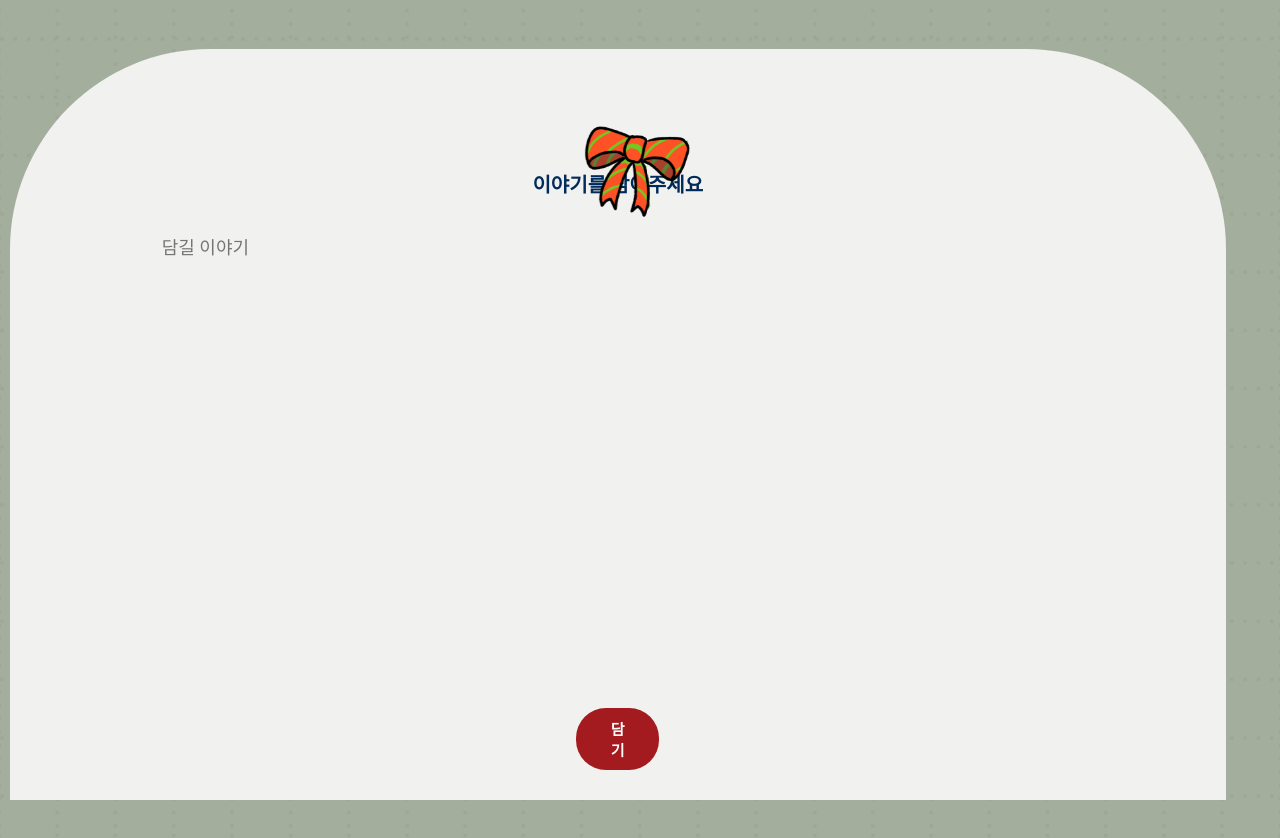
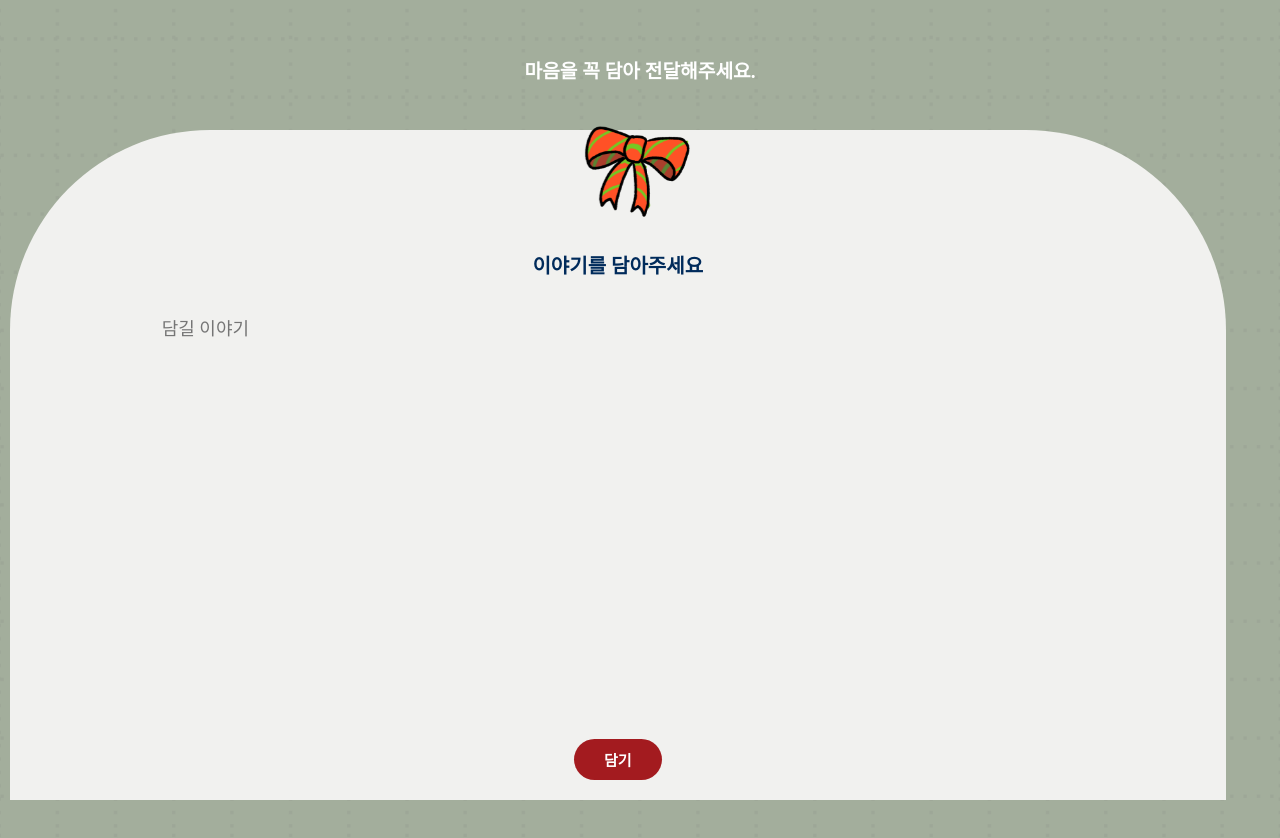
Before and after one commit to mogg22/Advent_calender, a React (Create React App) app in the folder frontend/: page /main/post in a window 1280 px wide. Shown: the top 838 px of the page. Built offline with nearby package versions, Linux system fonts and the light colour scheme; a web font is replaced by a local one.

Commit message:
[1206] FE-BE연동 Post 및 post + login 버튼 css 수정 #서윤

```diff
--- a/frontend/src/pages/Post.js
+++ b/frontend/src/pages/Post.js
@@ -67,11 +67,14 @@ function Post() {
                 <p>이야기를 담아주세요</p>
               </div>
               <div className="post-write">
-                <div className="write-content">
-                  <textarea name="content" placeholder="담길 이야기" onChange={handleInputChange}></textarea>
-                </div>
-                <div className="submit-btn">
-                  <button onClick={handleSubmit}>담기</button>
+                <div className="post-form">
+                  <div className="write-content">
+                    <textarea name="content" placeholder="담길 이야기" onChange={handleInputChange}></textarea>
+                  </div>
+                  <input type="hidden" name="currentDate" value={getCurrentDate()} />
+                  <div className="submit-btn">
+                    <button onClick={handleSubmit}>담기</button>
+                  </div>
                 </div>
               </div>
             </div>
--- a/frontend/src/styles/Login.css
+++ b/frontend/src/styles/Login.css
@@ -1,4 +1,3 @@
-
 .start-page {
   background-color: #77514e;
   width: 100vw;
@@ -32,7 +31,7 @@
 }
 
 .login-content {
-    background-image: url("../img/whitedoor_main.png") ;
+  background-image: url("../img/whitedoor_main.png");
   background-size: contain;
   background-position: center;
   background-repeat: no-repeat;
@@ -57,7 +56,8 @@
   margin: 10px 0px 10px 0px;
 }
 
-.name, .password{
+.name,
+.password {
   display: flex;
   flex-direction: column;
   justify-content: center;
@@ -88,10 +88,10 @@ label {
   outline: none;
 }
 
-button {
+.login-content button {
   width: 83px;
   box-sizing: border-box;
-    background-color: #002B5B;
+  background-color: #002b5b;
   color: white;
   font-size: 12px;
   font-weight: bold;
```
Lines whose indentation alone changed are shown as unchanged.
